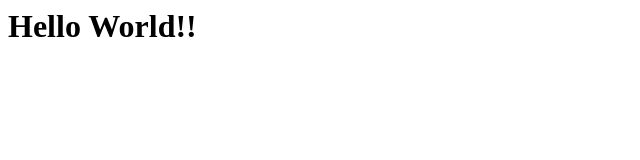
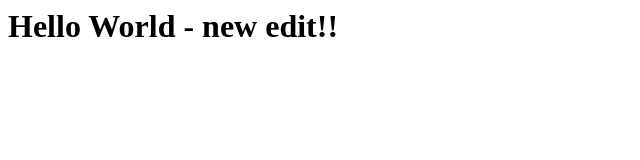
Before and after one commit to praveenmakhija/praveenmakhija.github.io, a plain HTML site: page index.html in a window 1280 px wide. Shown: the whole page, without its empty margins (0-640 px from the left). Drawn offline with Linux system fonts and the light colour scheme.

Commit message:
second edit

```diff
--- a/index.html
+++ b/index.html
@@ -1,3 +1,3 @@
 <html>
-    <h1>Hello World!!</h1>
+    <h1>Hello World - new edit!!</h1>
 </html>
```
